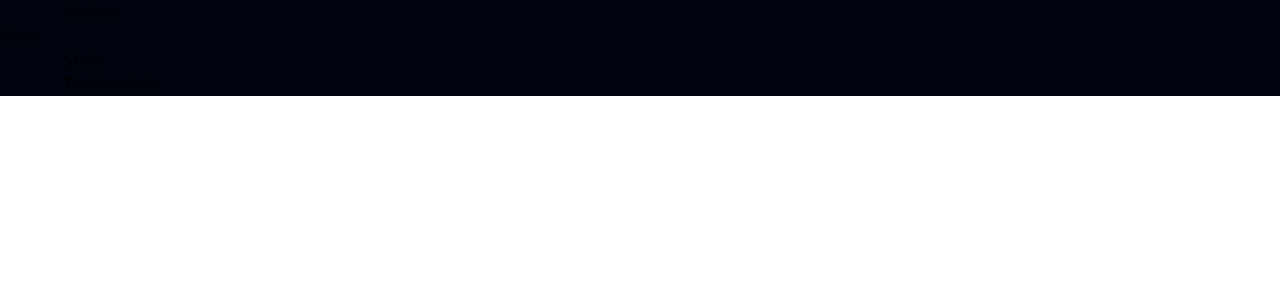
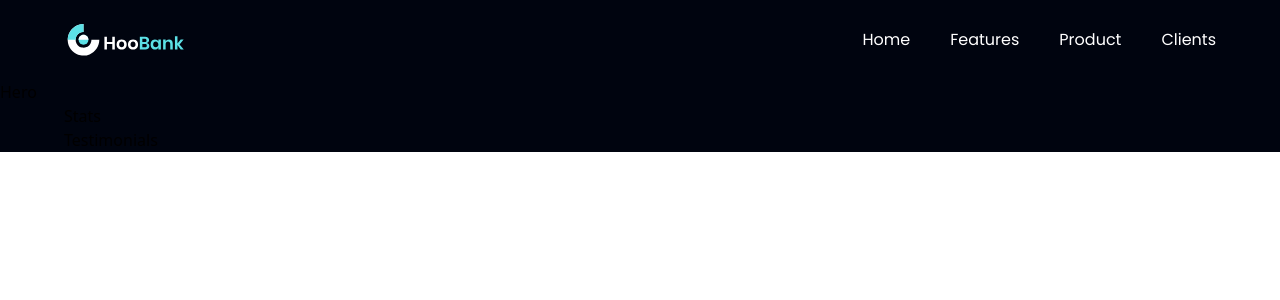
Before and after one commit to AnotherPianist/bank-modern-app, a React (Vite) app: page / in a window 1280 px wide. Shown: the top 300 px of the page. Built offline with nearby package versions, Linux system fonts and the light colour scheme.

Commit message:
Add Navbar

```diff
--- a/src/components/Navbar.jsx
+++ b/src/components/Navbar.jsx
@@ -1,3 +1,52 @@
+import { logo } from "../assets";
+import { navLinks } from "../constants";
+import { close, menu } from "../assets";
+import { useState } from "react";
+
 export default function Navbar() {
-  return <div>Navbar</div>;
+  const [toggle, setToggle] = useState(false);
+
+  return (
+    <nav className="w-full flex py-6 justify-between items-center navbar">
+      <img src={logo} alt="hoobank" className="w-[124px] h-[32px]" />
+      <ul className="list-none sm:flex hidden justify-end items-center flex-1">
+        {navLinks.map((nav, i) => (
+          <li
+            key={nav.id}
+            className={`font-poppins font-normal cursor-pointer text-[16px] text-white ${
+              i === navLinks.length - 1 ? "mr-0" : "mr-10"
+            }`}
+          >
+            <a href={`#${nav.id}`}>{nav.title}</a>
+          </li>
+        ))}
+      </ul>
+      <div className="sm:hidden flex flex-1 justify-end items-center">
+        <img
+          src={toggle ? close : menu}
+          alt="menu"
+          className="w-[28px] h-[28px] object-contain"
+          onClick={() => setToggle(prev => !prev)}
+        />
+        <div
+          className={`${
+            toggle ? "flex" : "hidden"
+          } p-6 bg-black-gradient absolute top-20 right-0 mx-4 my-2 min-w-[140px] rounded-xl sidebar`}
+        >
+          <ul className="list-none flex flex-col justify-end items-center flex-1">
+            {navLinks.map((nav, i) => (
+              <li
+                key={nav.id}
+                className={`font-poppins font-normal cursor-pointer text-[16px] text-white ${
+                  i === navLinks.length - 1 ? "mr-0" : "mb-4"
+                }`}
+              >
+                <a href={`#${nav.id}`}>{nav.title}</a>
+              </li>
+            ))}
+          </ul>
+        </div>
+      </div>
+    </nav>
+  );
 }
```
